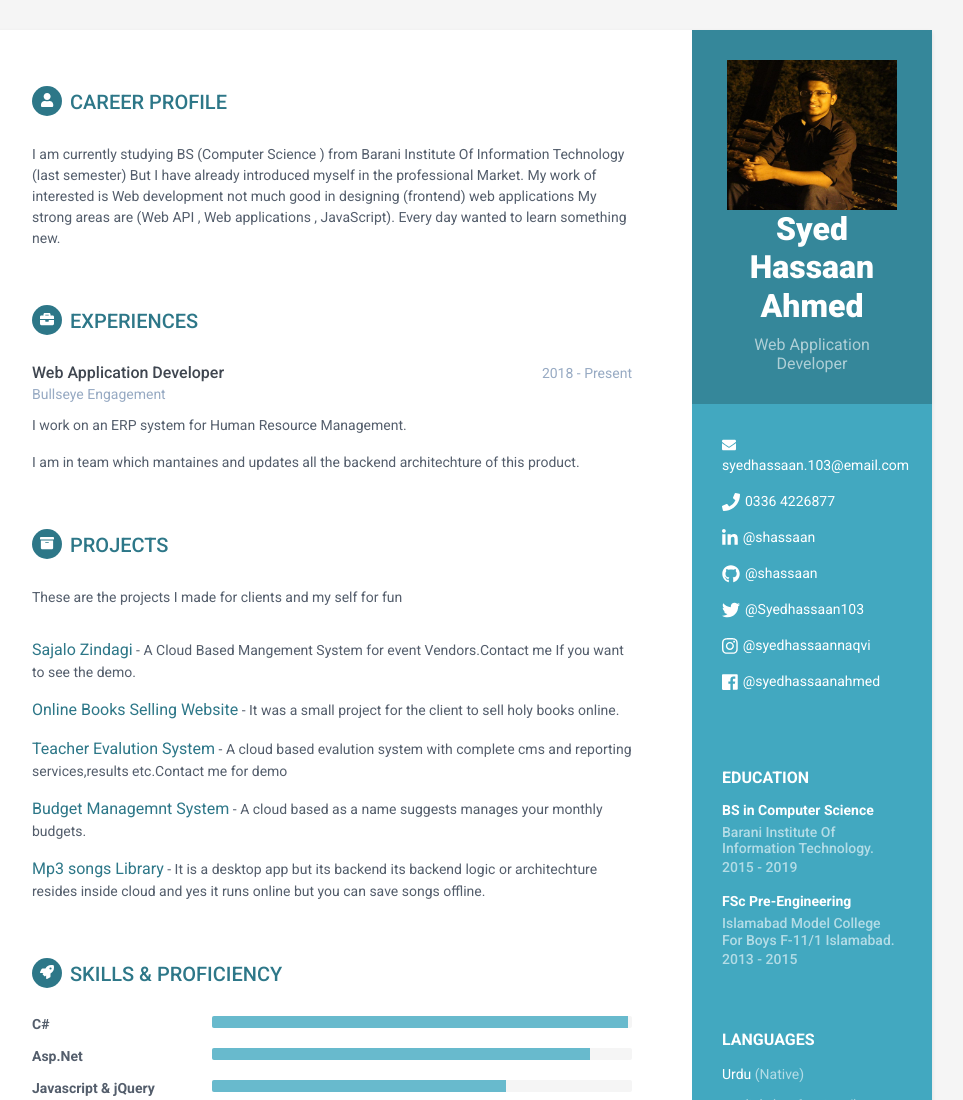
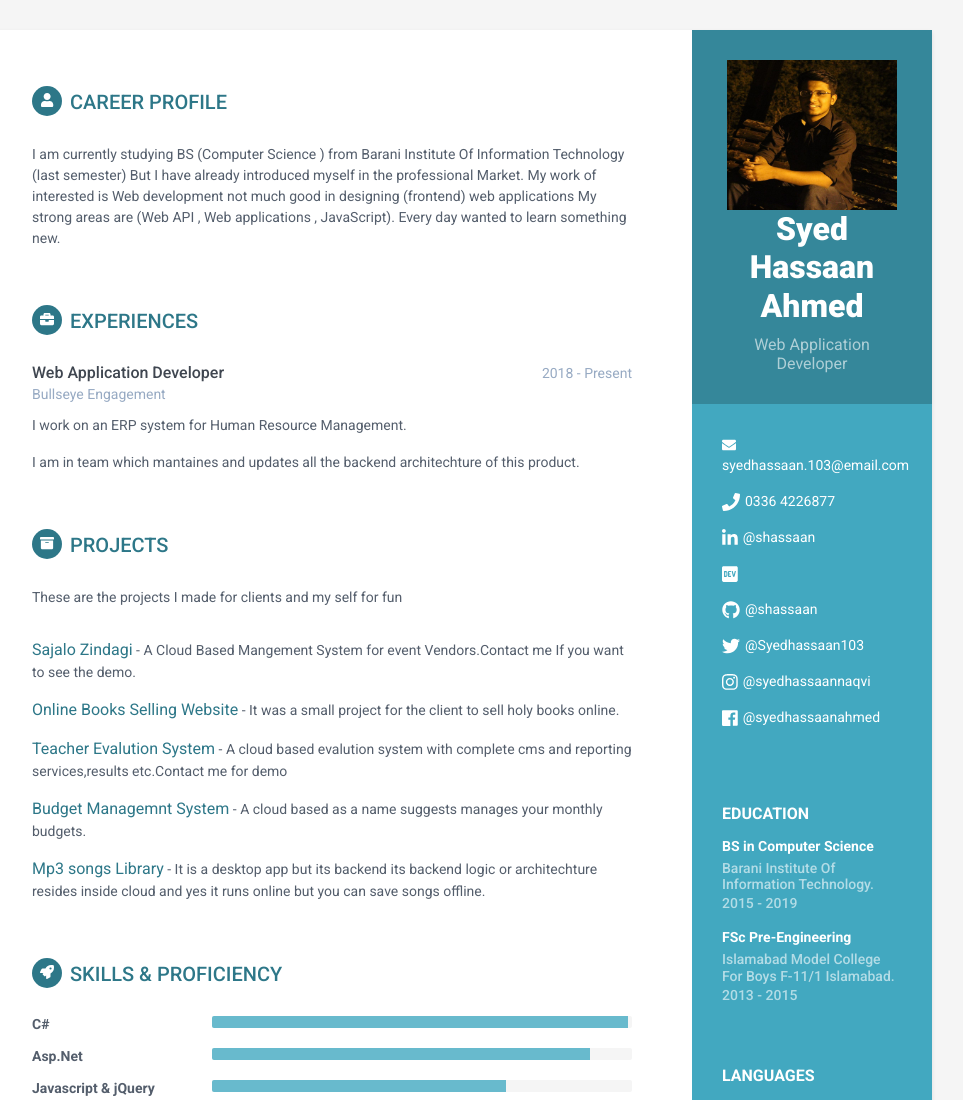
Before and after one commit to shassaan/hassaan, a plain HTML site: page index.html in a window 1280 px wide. Shown: the top 1100 px of the page, without its empty margins (188-1151 px from the left). Drawn offline with nearby package versions, Linux system fonts and the light colour scheme.

Commit message:
Update index.html

```diff
--- a/index.html
+++ b/index.html
@@ -35,6 +35,7 @@
                     <li class="email"><i class="fas fa-envelope"></i><a href="mailto: syedhassaan.103@email.com">syedhassaan.103@email.com</a></li>
                     <li class="phone"><i class="fas fa-phone"></i><a href="tel:0336 4226877">0336 4226877</a></li>
                     <li class="linkedin"><i class="fab fa-linkedin-in"></i><a href="https://linkedin.com/in/shassaan/" target="_blank">@shassaan</a></li>
+                    <li><i class="fab fa-dev" title="syedhassaan103's DEV Profile"></i><a href="https://dev.to/syedhassaan103"></a></li>
                     <li class="github"><i class="fab fa-github"></i><a href="https://github.com/shassaan" target="_blank">@shassaan</a></li>
                     <li class="twitter"><i class="fab fa-twitter"></i><a href="https://twitter.com/Syedhassaan103" target="_blank">@Syedhassaan103</a></li>
                     <li class="instagram"><i class="fab fa-instagram"></i><a href="https://www.instagram.com/syedhassaannaqvi/" target="_blank">@syedhassaannaqvi</a></li>
```
